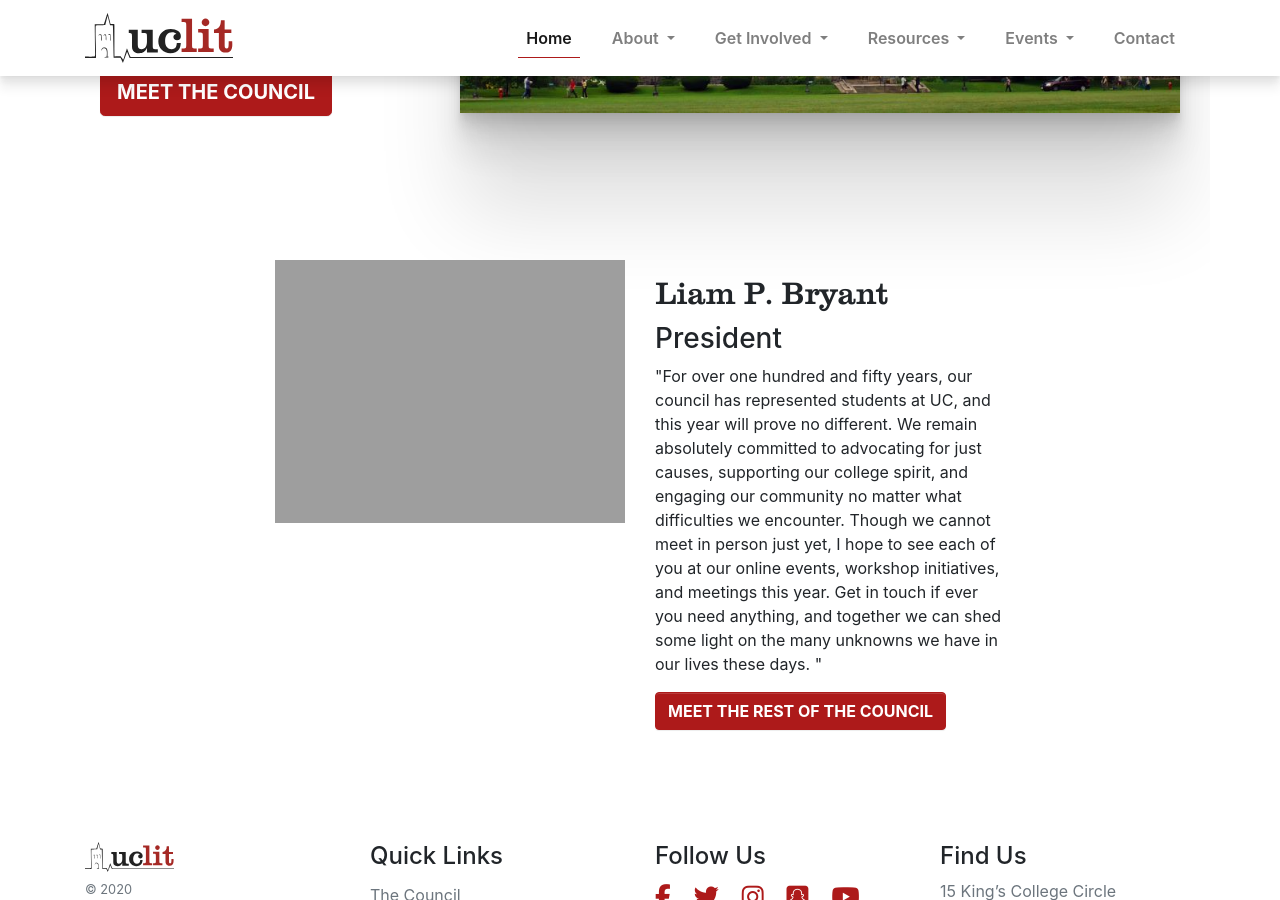
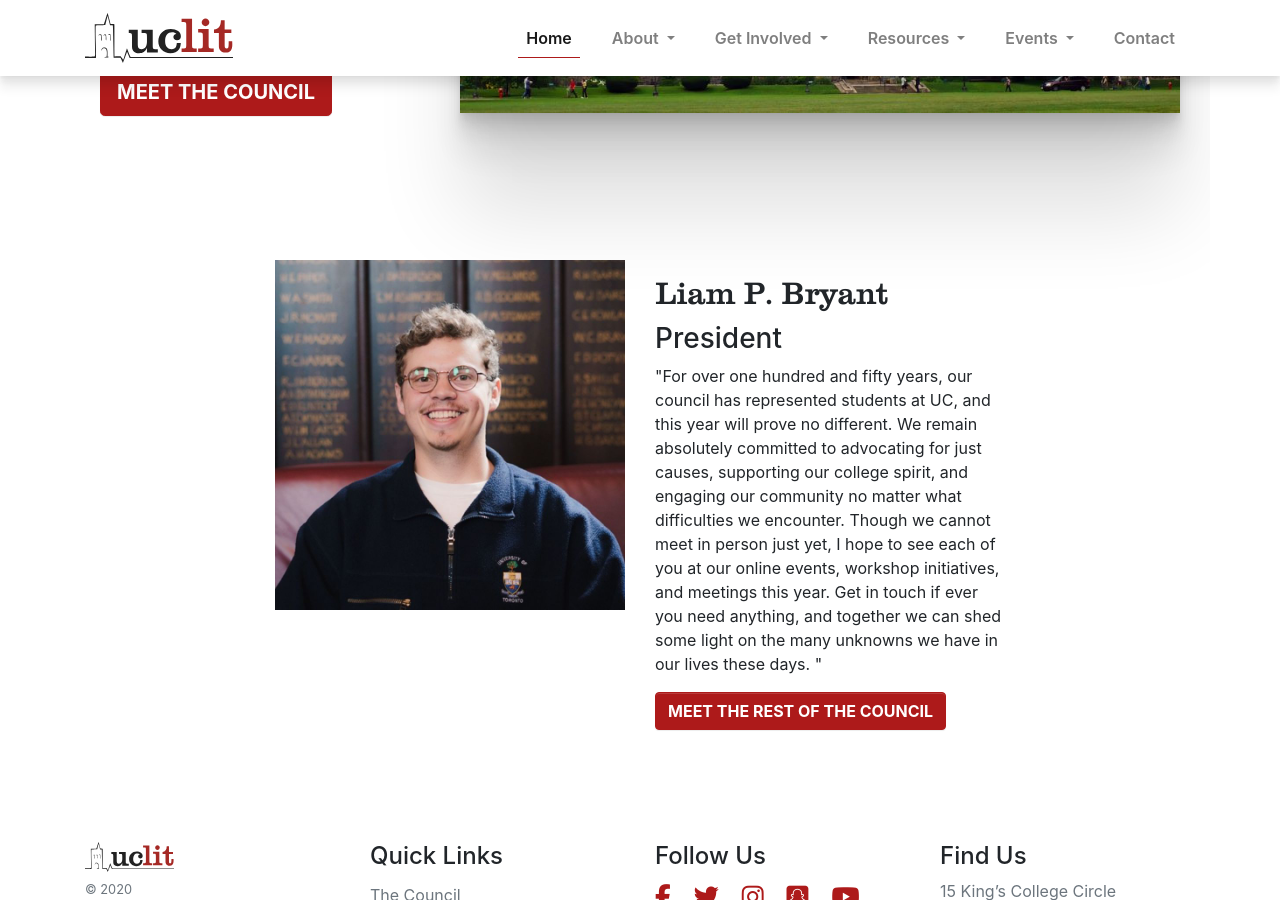
Before and after one commit to uclit-webmaster/uclit-site, a Jekyll site: the page built from index.html, in a window 1280 px wide and 900 px high, scrolled down 388 px. Built offline with Jekyll 4.4.1, drawn with Linux system fonts in a browser that asks for light colours; nearby versions of some CDN libraries.

Commit message:
Update presidents-message.yml

```diff
--- a/_data/presidents-message.yml
+++ b/_data/presidents-message.yml
@@ -5,7 +5,7 @@
 #   as shown. This value can span multiple lines because it begins
 #   with a ">""
 
-image:
+image: /assets/images/headshots/liam.jpeg
 name: Liam P. Bryant
 # https://yaml-multiline.info/ (info about multiline strings in yaml)
 message: |
```
